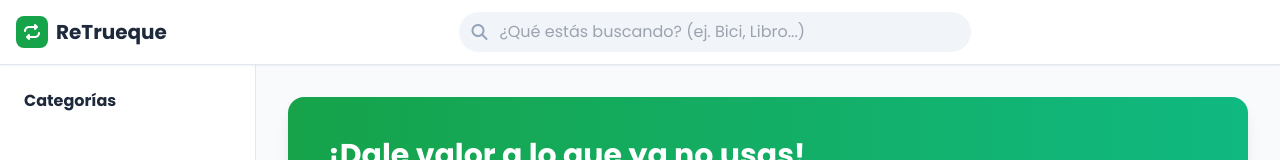
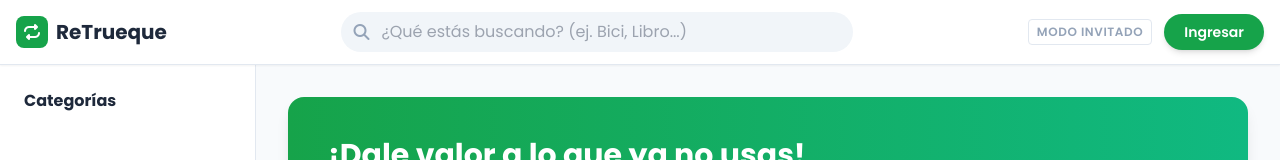
Before and after one commit to AnthonyMero899/ReTrueque, a website built with Vite: page frontend/index.html in a window 1280 px wide. Shown: the top 160 px of the page. Built offline with nearby package versions, Linux system fonts and the light colour scheme; no server answers.

Commit message:
Use relative path for main.js

```diff
--- a/frontend/index.html
+++ b/frontend/index.html
@@ -335,7 +335,7 @@
     </div>
 
     <!-- Javascript Logic -->
-    <script src="js/main.js"></script>
+    <script type="module" src="./js/main.js"></script>
 </body>
 
 </html>
```
